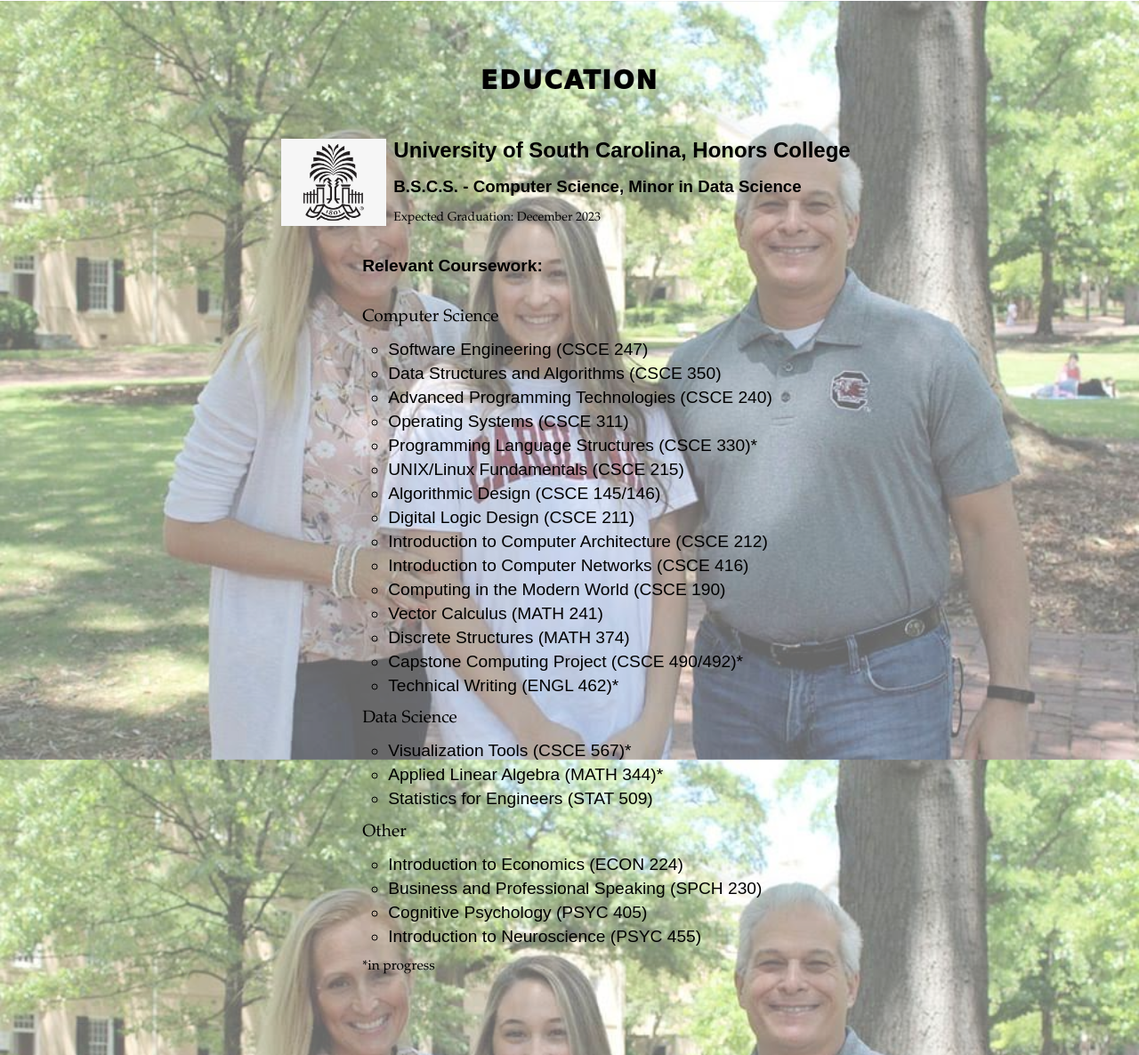
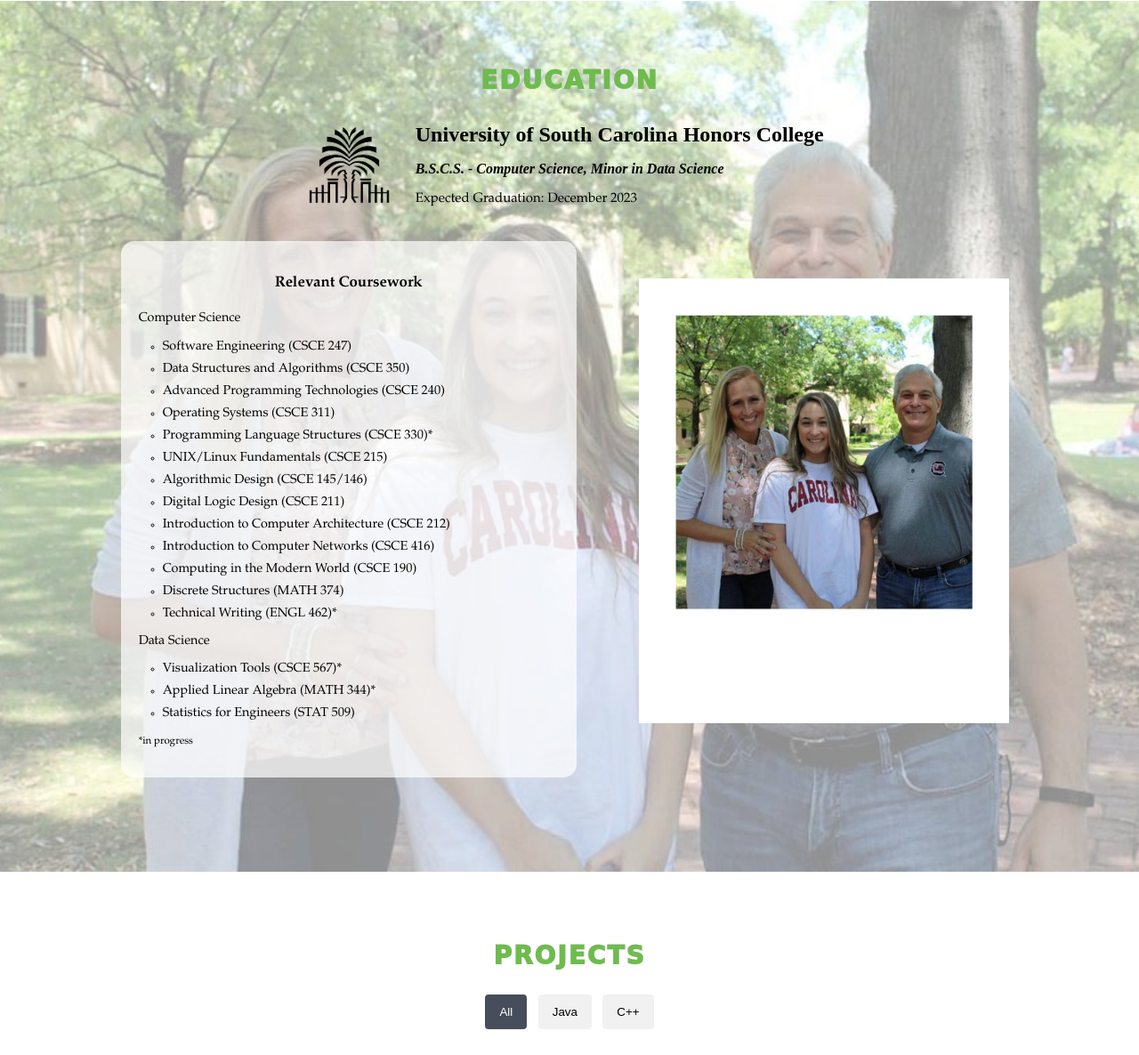
Before and after one commit to anaboccanfuso/anaboccanfuso.github.io, a plain HTML site: page index.html in a window 1280 px wide. Shown: the part 1699-2885 px from the top of the page at 89% size. Drawn offline with nearby package versions, Linux system fonts and the light colour scheme; a web font is replaced by a local one.

Commit message:
Added details to education section

```diff
--- a/assets/css/styles.css
+++ b/assets/css/styles.css
@@ -63,7 +63,7 @@ a:hover {
 	right: 0%;
 	background-color: white;
 	position: fixed;
-	top:-70px;
+	top:-90px;
 	display: block;
 	transition: top 0.4s;
     box-shadow: 2px 2px 5px #aaaaaa;
@@ -193,7 +193,7 @@ a:hover {
 	height: 450px;
 	border-radius: 4px;
 	border-top: 20px solid #e5e5e5;
-	box-shadow: 12px 12px 1px #d7d3e7;
+	box-shadow: 12px 12px 1px #fcc2e4;
 	overflow-y:hidden;
 	margin: 40px;
 	margin-top: 20px;
@@ -218,11 +218,11 @@ a:hover {
 	height: 390px;
 	width: 550px;
 	font-size: 90%;
-	font-family: Monaco,monospace;
+	font-family: Monaco, monospace;
 	border-top: 20px solid #e5e5e5;
 	border-radius: 4px;
 	background-color: #2a2d34;
-	box-shadow: 12px 12px 1px #d7d3e7;
+	box-shadow: 12px 12px 1px #fcc2e4;
 }
 
 #console a {
@@ -255,6 +255,14 @@ ul {
 
 /**Education**/
 
+#edu-img {
+	height: 500px;
+
+	overflow-y:hidden;
+	margin: 40px;
+	margin-top: 20px;
+}
+
 #text .subtitle {
 	margin-bottom:40px;
 }
@@ -262,26 +270,17 @@ ul {
 #education-section {
 	padding:50px;
 	padding-bottom: 80px;
-	min-height:100vh;
+	min-height:90vh;
+    background-image: url("../img/imageedit_24_2783486597.png");
+    background-repeat: no-repeat;
+    background-size: contain;
 }
 
-/* #text {
+#text {
 	background-color: #474d5a;
 	padding-top:0px;
-} */
+}
 
-/* .parallax {
-	background-image: linear-gradient(147deg, #FFFFFF 0%, #04619f 74%);
-  	min-height: 500px;
-  	background-attachment: fixed;
-	background-position: center;
-	background-repeat: no-repeat;
-	background-size: cover;
-} */
-
-#education-section * {
-	color:black;
-}
 
 #education-title img {
 	width: 10%;
@@ -289,10 +288,17 @@ ul {
 
 #school {
 	align-items: flex-start;
+    font-family: 'Joan', serif;
+}
+
+#school h3 {
+    font-family: 'Joan', serif;
+    font-size: 16px;
+    font-style: italic;
 }
 
 #school p {
-	font-size: 14px;
+	font-size: 15px;
 }
 
 #school * {
@@ -302,10 +308,20 @@ ul {
 #coursework {
 	align-items: flex-start;
 	font-size: 120%;
+    margin: 30px;
+    padding: 20px;
+    overflow-y:auto;
+    line-height: 22px;
+    font-size: 90%;
+    font-family: 'Avenir', sans-serif;
+    width: 400px;
+    background-color: rgba(255, 255, 255, 0.705);
+    border-radius: 15px;
 }
 
 li {
-	margin: 5px;
+    font-family: Garamond, serif;
+	margin: 3px;
 }
 
 ul {
--- a/index.html
+++ b/index.html
@@ -3,7 +3,7 @@
 	<head>
         <link rel="preconnect" href="https://fonts.googleapis.com">
         <link rel="preconnect" href="https://fonts.gstatic.com" crossorigin>
-        <link href="https://fonts.googleapis.com/css2?family=Rakkas&display=swap" rel="stylesheet">
+        <link href="https://fonts.googleapis.com/css2?family=Joan&family=Rakkas&display=swap" rel="stylesheet">
 		<meta charset="utf-8">
 		<meta name="viewport" content="width=device-width, initial-scale=0.41, maximum-scale=1" />
 		<meta name="description" content="Ana Boccanfuso portfolio">
@@ -170,19 +170,19 @@
 			</section>
 
 			<!--Education Section-->
-			<section class="container column parallax" id="education-section" style="background-image: url('assets/img/imageedit_15_9061941998.png'); background-size: contain;">
-				<div class="container column" id="text">
+			<section class="container column" id="education-section">
 				<h1 class="subtitle">EDUCATION</h1>
 				<div class="container row" id="education-title">
-						<img src="assets/img/uofsc.png" style="display:inline-block">
+                    <img src="assets/img/UofSC_TreeGate_Honors_RGB_K.png" style="margin-right: 20px;">
 					<div class="container column" id="school">
-							<h2>University of South Carolina, Honors College</h2>
+                        <h2>University of South Carolina Honors College</h2>
 						<h3>B.S.C.S. - Computer Science, Minor in Data Science</h3>
 						<p>Expected Graduation: December 2023</p>
 					</div>
                 </div>
-					<div class="container column" id="coursework">
-						<h4>Relevant Coursework:</h4>
+				<div class="container row" style="width: 100%;">
+                    <div id="coursework" style="width:40%">
+                        <h3 style="text-align: center; font-family: Garamond, serif;">Relevant Coursework</h4>
                         <p>Computer Science</p>
                         <ul>
                             <li>Software Engineering (CSCE 247)</li>
@@ -196,9 +196,7 @@
                             <li>Introduction to Computer Architecture (CSCE 212)</li>
                             <li>Introduction to Computer Networks (CSCE 416)</li>
                             <li>Computing in the Modern World (CSCE 190)</li>
-							<li>Vector Calculus (MATH 241)</li>
                             <li>Discrete Structures (MATH 374)</li>
-                            <li>Capstone Computing Project (CSCE 490/492)*</li>
                             <li>Technical Writing (ENGL 462)*</li>
                         </ul>
                         <p>Data Science</p>
@@ -207,15 +205,9 @@
                             <li>Applied Linear Algebra (MATH 344)*</li>
                             <li>Statistics for Engineers (STAT 509)</li>
                         </ul>
-						<p>Other</p>
-						<ul>
-							<li>Introduction to Economics (ECON 224)</li>
-							<li>Business and Professional Speaking (SPCH 230)</li>
-                            <li>Cognitive Psychology (PSYC 405)</li>
-                            <li>Introduction to Neuroscience (PSYC 455)</li>
-						</ul>
                         <p id="progress">*in progress</p>
                     </div>
+                    <img src="assets/img/polaroid.png" id="edu-img">
 				</div>
 			</section>
 
```
Also changed, not shown: assets/img/IMG_6060.JPG (deleted), assets/img/UofSC_TreeGate_Honors_RGB_K.png (added), assets/img/UofSC_TreeGate_Honors_RGB_W.png (added), assets/img/background.jpg (deleted), assets/img/imageedit_15_9061941998.png (deleted), assets/img/imageedit_1_8946522246.jpg (deleted), assets/img/imageedit_24_2783486597.png (added), assets/img/imageedit_6_7383677016.png (deleted), assets/img/polaroid.png (added), assets/img/uofsc.png (deleted), 1 other file. Lines whose indentation alone changed are shown as unchanged.
